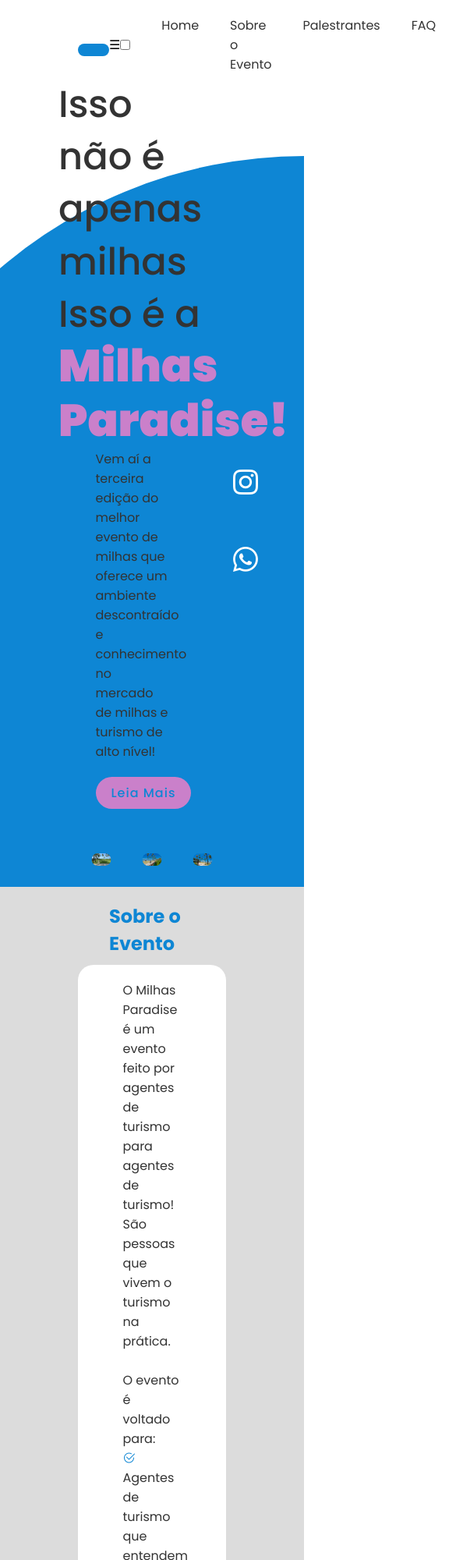
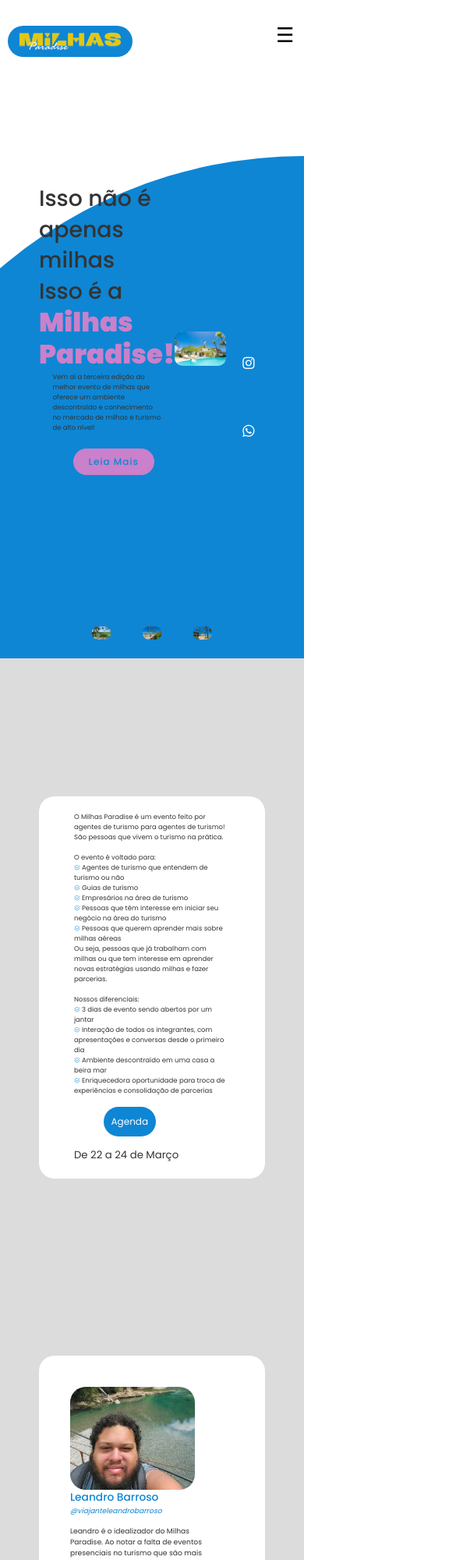
Before and after one commit to UdpeEnrico/lbtrips, a plain HTML site: page index.html in a window 390 px wide. Shown: the top 2000 px of the page at 78% size, 585 px wide, since content can reach past the window. Drawn offline with nearby package versions, Linux system fonts and the light colour scheme.

Commit message:
Update style.css

```diff
--- a/style.css
+++ b/style.css
@@ -54,11 +54,133 @@
 }
 
 header ul li a{
+    width: 100%;
     display: inline-block;
     color: #333;
     font-weight: 400;
     margin-left: 40px;
     text-decoration: none;
+}
+
+label{
+    margin-left: 20px;
+    font-size: 26px;
+    line-height: 70px;
+    display: none;
+    width: 26px;
+    float: right;
+}
+
+#toogle{
+    display: none;
+}
+
+@media only screen and (max-width: 700px){
+    * {
+        font-size: 90%;
+    }
+
+    .section-1 {
+        padding: 50px;
+    }
+
+    header {
+        padding: 10px;
+    }
+
+    header .logo {
+        max-width: 160px;
+        padding: 4px 10px;
+        font-size: 12px;
+    }
+
+    header ul {
+        margin-top: 10px;
+    }
+
+    header ul li a {
+        margin-left: 20px;
+        font-size: 14px;
+    }
+
+    .content .textBox h2 {
+        font-size: 1.5em;
+    }
+
+    .content .textBox h2 span {
+        font-size: 0.6em;
+    }
+
+    .content .textBox p {
+        padding-left: 12.5%;
+        padding-right: 12.5%;
+    }
+
+    .content .textBox a {
+        margin-top: 10px;
+        margin-left: 12.5%;
+        padding: 4px 10px;
+        font-size: 12px;
+    }
+
+    .content .imgBox {
+        padding-right: 25px;
+        margin-top: 25px;
+    }
+
+    .thumb li {
+        margin: 0 10px;
+    }
+
+    .thumb li img {
+        width: 100%;
+        max-width: 500px;
+    }
+
+    .sci li a {
+        margin: 16.5px;
+        transform: scale(1);
+    }
+
+    .content .textBox .venda {
+        padding-left: 14.8%;
+    }
+
+    .content .textBox .agenda h3 {
+        padding: 5px;
+        margin-left: 12.5%;
+        font-size: 12px;
+    }
+
+    .content .textBox .wrapper .text-box img {
+        max-width: 160px;
+        margin-right: 25px;
+    }
+
+    .content .textBox .wrapper .text-box h2 {
+        font-size: 21px;
+    }
+
+    .content .textBox .wrapper .text-box p {
+        font-size: 8px;
+    }
+
+    label{
+        display: block;
+        cursor: pointer;
+    }
+    header ul{
+        text-align: center;
+        width: 100%;
+        display: none;
+        position: static;
+    }
+    header ul li a{
+        display: block;
+        margin: 0;
+        padding: 0;
+    }
+
 }
 
 .content{
@@ -90,8 +212,8 @@
 
 .content .textBox p{
     color: #333;
-    padding-left: 25%;
-    padding-right: 25%;
+    padding-left: 10%;
+    padding-right: 10%;
 }
 
 .content .textBox a{
@@ -201,18 +323,17 @@
 
 .content .textBox  .wrapper .text-box img{
     width: 100%;
-    max-width: 320px;
     float: left;
     border-radius: 20px;
     margin-right: 50px;
 }
 
 .content .textBox  .wrapper .text-box h2{
-    font-size: 42px;
+    font-size: 1.8em;
     color: #0e86d4;
 }
 
 .content .textBox  .wrapper .text-box p{
-    font-size: 16px;
+    font-size: 1.2em;
     padding-left: 0;
 }
```
